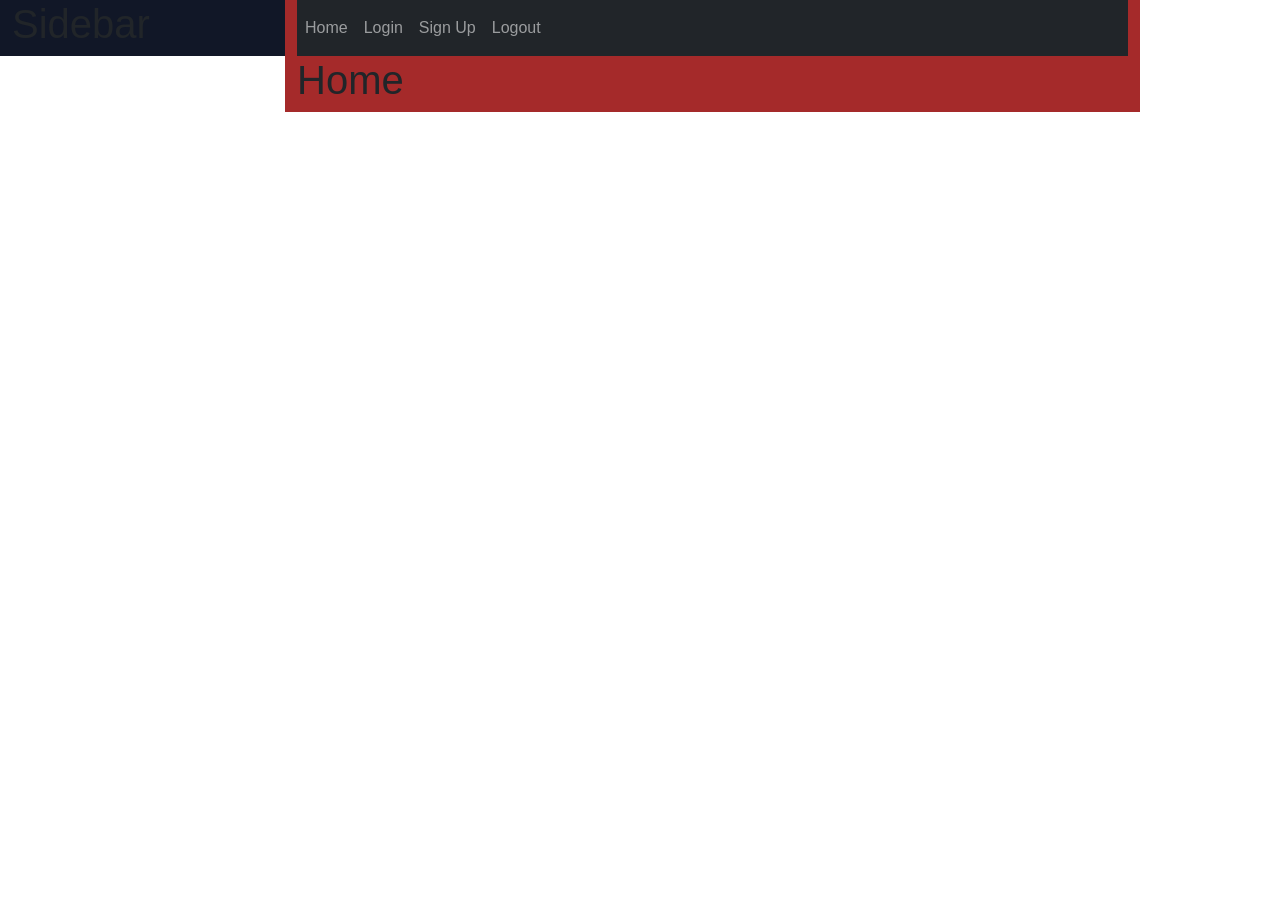
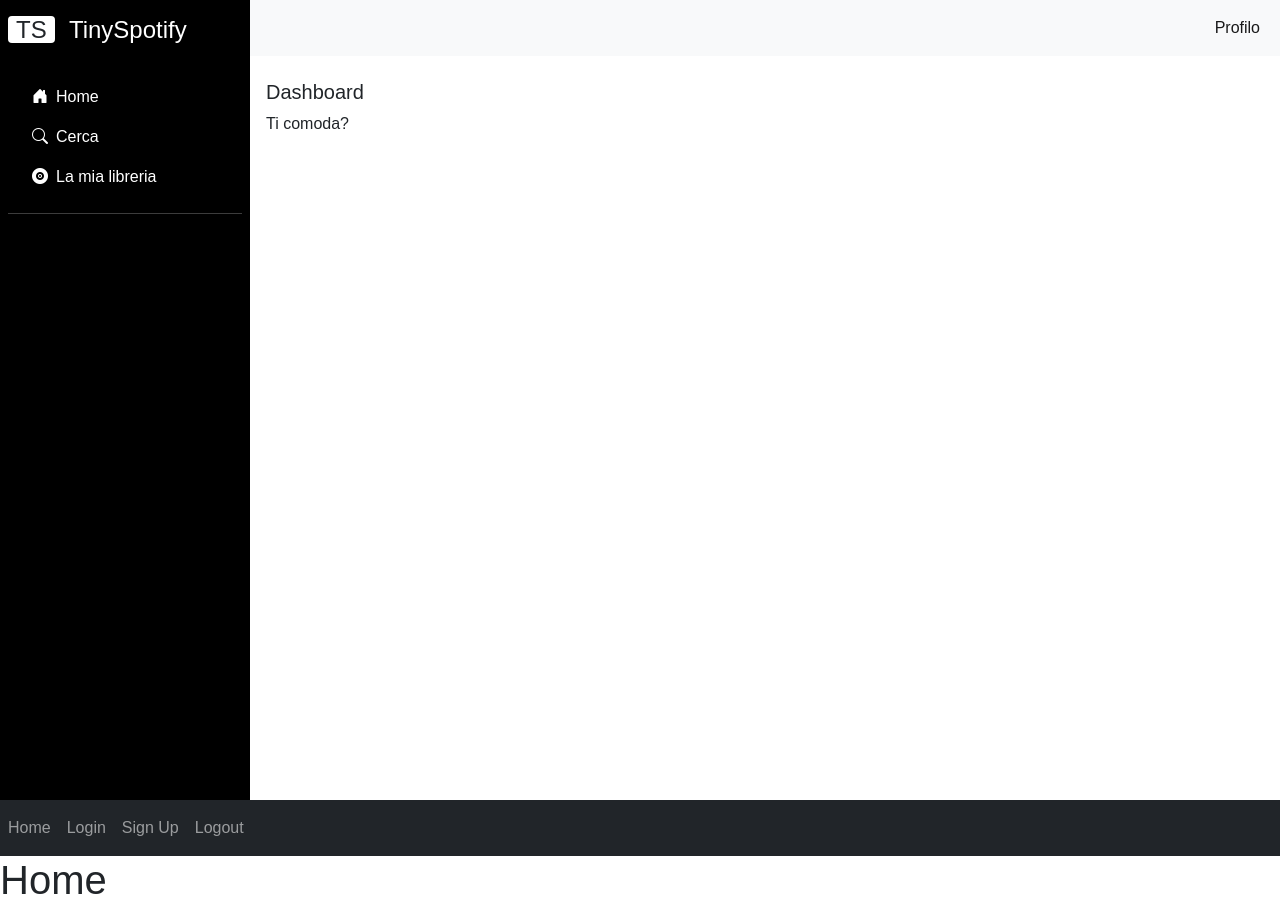
Before and after one commit to GiacomoAglietti/tinySpotify, a Flask app: page / in a window 1280 px wide. Before the commit the page ends 112 px from the top, so only its background shows below. Run offline with Flask 3, Linux system fonts and the light colour scheme.

Commit message:
Sidebar updated

```diff
--- /dev/null
+++ b/webapp/static/style_sidebar.css
@@ -0,0 +1,41 @@
+body{
+    background: #eee;
+}
+
+#side_nav{
+    background: #000;
+    min-width: 250px;
+    max-width: 250px;
+    transition: all 0.3s;
+}
+.content{
+    min-height: 100vh;
+    width: 100%;
+}
+hr.h-color{
+    background: #eee;
+}
+
+.sidebar li.active{
+    background: #eee;
+    border-radius: 8px;
+}
+
+.sidebar li.active a, .sidebar li.active a:hover{
+    color: #000;
+}
+.sidebar li a{
+    color: #fff;
+}
+
+@media(max-width: 767px){
+    #side_nav{
+        margin-left: -250px;
+        position: fixed;
+        min-height: 100vh;
+        z-index: 1;
+    }
+    #side_nav.active{
+        margin-left: 0;
+    }
+}
--- a/webapp/templates/base.html
+++ b/webapp/templates/base.html
@@ -6,6 +6,8 @@
 
     <link href="{{ url_for('static', filename='main.css') }}" rel="stylesheet"/>
     <link rel="stylesheet" href="https://cdn.jsdelivr.net/npm/bootstrap-icons@1.8.3/font/bootstrap-icons.css">
+    <link href="https://cdn.jsdelivr.net/npm/bootstrap@5.0.2/dist/css/bootstrap.min.css" rel="stylesheet" />
+    <link rel="stylesheet" href="/static/style_sidebar.css" />
     <!--
     <link
       rel="stylesheet"
@@ -13,11 +15,13 @@
       integrity="sha384-Gn5384xqQ1aoWXA+058RXPxPg6fy4IWvTNh0E263XmFcJlSAwiGgFAW/dAiS6JXm"
       crossorigin="anonymous">
     -->
-     <link
-      href="https://cdn.jsdelivr.net/npm/bootstrap@5.1.3/dist/css/bootstrap.min.css"
-      rel="stylesheet"
-      integrity="sha384-1BmE4kWBq78iYhFldvKuhfTAU6auU8tT94WrHftjDbrCEXSU1oBoqyl2QvZ6jIW3"
-      crossorigin="anonymous">
+    <link
+    href="https://cdn.jsdelivr.net/npm/bootstrap@5.1.3/dist/css/bootstrap.min.css"
+    rel="stylesheet"
+    integrity="sha384-1BmE4kWBq78iYhFldvKuhfTAU6auU8tT94WrHftjDbrCEXSU1oBoqyl2QvZ6jIW3"
+    crossorigin="anonymous">
+
+    <link rel="icon" type="image/x-icon" href="/static/favicon.ico">
 
     <title>
       {% block title %}
@@ -25,13 +29,48 @@
     </title>
   </head>
   <body>
-    <div class="container">
-      <div class="row">
-        <div class="left">
-          <h1>Sidebar</h1>
-          <!-- Inserire sidebar -->
+
+        <div class="main-container d-flex">
+          <div class="sidebar" id="side_nav">
+            <div class="header-box px-2 pt-3 pb-4 d-flex justify-content-between">
+              <h1 class="fs-4"><span class="bg-white text-dark rounded shadow px-2 me-2">TS</span> <span class="text-white">TinySpotify</span></h1>
+              <button class="btn d-md-none d-block close-btn px-1 py-0 text white">
+                <i class="fal fa-stream"></i>
+              </button>
+            </div>
+            <ul class="list-unstyled px-2">
+              <li class=""><a href="#" class="text-decoration-none px-3 py-2 d-block"><i class="bi bi-house-door-fill px-2"></i>Home</a></li>
+              <li class=""><a href="#" class="text-decoration-none px-3 py-2 d-block"><i class="bi bi-search px-2"></i>Cerca</a></li>
+              <li class=""><a href="#" class="text-decoration-none px-3 py-2 d-block"><i class="bi bi-vinyl-fill px-2"></i>La mia libreria</a></li>
+            </ul>
+            <hr class="h-color mx-2">
+          </div>
+      <div class="content">
+        <nav class="navbar navbar-expand-md navbar-light bg-light">
+          <div class="container-fluid">
+            <div class="d-flex justify-content-between d-md-none d-block">
+              <button class="btn px-1 py-0 open-btn me-2"><i class="fal fa-stream"></i></button>
+              <a class="navbar-brand fs-4" href="#"><span class="bg-dark rounded px-2 py-0 text-white">TS</span></a>
+            </div>
+            <button class="navbar-toggler p-0 border-0" type="button" data-bs-toggle="collapse" data-bs-target="#navbarSupportedContent" aria-controls="navbarSupportedContent" aria-expanded="false" aria-label="Toggle navigation">
+              <i class="fal fa-bars"></i>
+            </button>
+            <div class="collapse navbar-collapse justify-content-end" id="navbarSupportedContent">
+              <ul class="navbar-nav mb-2 mb-lg-0">
+                <li class="nav-item">
+                  <a class="nav-link active" aria-current="page" href="#">Profilo</a>
+                </li>
+
+              </ul>
+            </div>
+          </div>
+        </nav>
+        <div class="dashboard-content px-3 pt-4">
+          <h2 class="fs-5">Dashboard</h2>
+          <p>Ti comoda?</p>
         </div>
-        <div class="right">
+      </div>
+    </div>
           <header>
             <!-- barra di nav da modificare-->
             <nav class="navbar navbar-expand-lg navbar-dark bg-dark">
@@ -91,5 +130,25 @@
       type="text/javascript"
       src="{{ url_for('static', filename='index.js') }}"
     ></script>
+
+    <script src="https://cdn.jsdelivr.net/npm/bootstrap@5.0.2/dist/js/bootstrap.bundle.min.js"></script>
+    <script src="https://ajax.googleapis.com/ajax/libs/jquery/3.6.0/jquery.min.js"></script>
+
+    <script>
+      $(".sidebar ul li").on('click' , function(){
+        $(".sidebar ul li.active").removeClass('active');
+        $(this).addClass('active');
+      })
+
+      $('.open-btn').on('click', function(){
+        $('.sidebar').addClass('active');
+      })
+
+      $('.close-btn').on('click', function(){
+        $('.sidebar').removeClass('active');
+      })
+    </script>
+
+
   </body>
 </html>
```
Also changed, not shown: webapp/static/favicon.ico (added).
